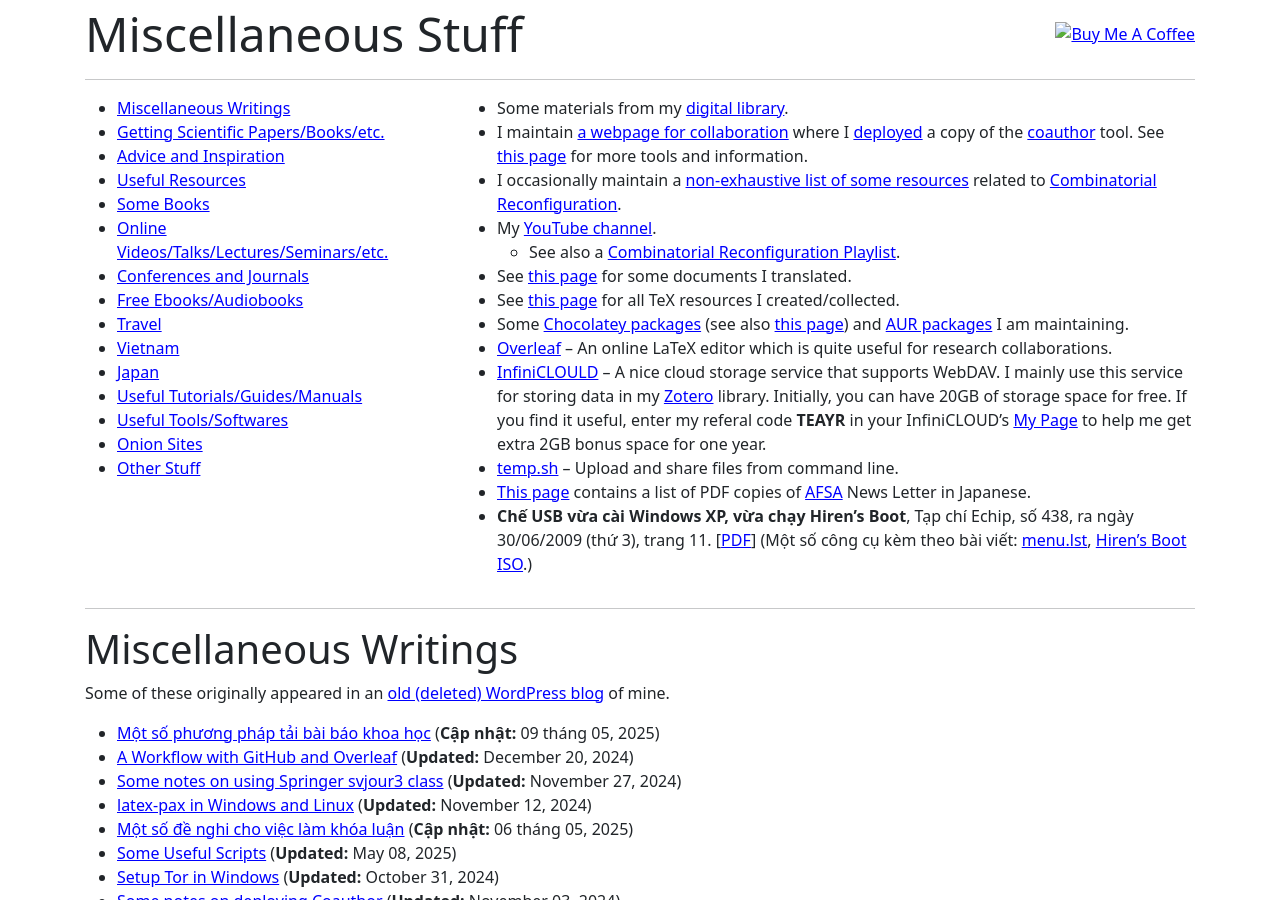
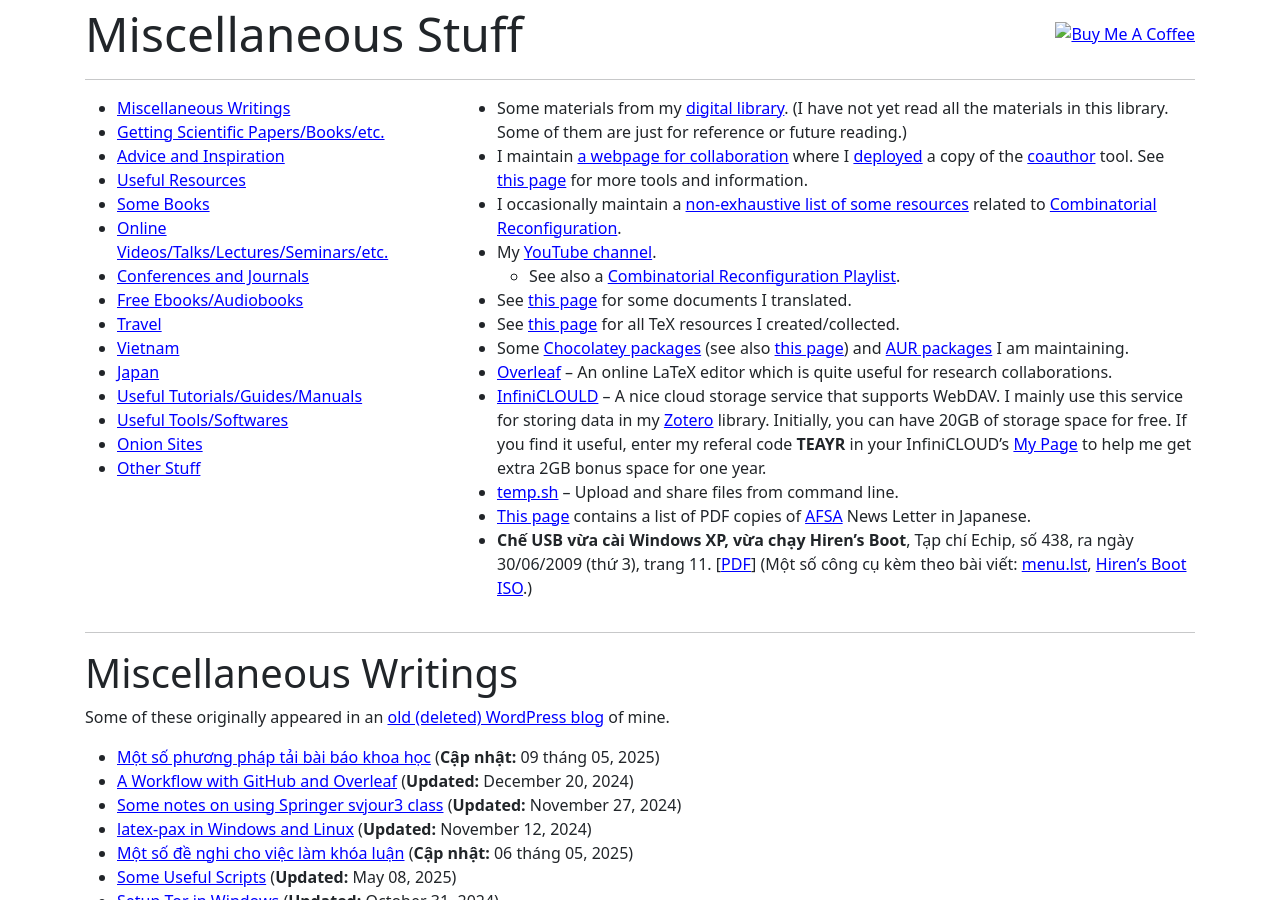
Before and after one commit to hoanganhduc/hoanganhduc.github.io, a Jekyll site: the page built from misc.md, in a window 1280 px wide and 900 px high. Built offline with Jekyll 4.4.1, drawn with Linux system fonts in a browser that asks for light colours; nearby versions of some CDN libraries; a style sheet for code colours, icons or effects is not loaded.

Commit message:
Updated @ 2025-05-12  14:42:21 ICT

```diff
--- a/misc.md
+++ b/misc.md
@@ -20,7 +20,7 @@ lang: en
 </div>
 
 <div class="col-xs-12 col-sm-8 col-md-8 col-lg-8" markdown="1">
-* Some materials from my [digital library]({{ site.baseurl }}/library/).
+* Some materials from my [digital library]({{ site.baseurl }}/library/). (I have not yet read all the materials in this library. Some of them are just for reference or future reading.)
 * I maintain [a webpage for collaboration](https://coauthor.hoanganhduc.org/) where I [deployed]({% link _posts/2024-10-25-some-notes-on-deploying-coauthor.md %}) a copy of the [coauthor](https://github.com/edemaine/coauthor) tool. See [this page](https://github.com/edemaine/cosuite) for more tools and information.
 * I occasionally maintain a [non-exhaustive list of some resources]({% link reconf/index.md %}) related to [Combinatorial Reconfiguration](https://en.wikipedia.org/wiki/Reconfiguration).
 * My [YouTube channel](https://www.youtube.com/@hoanganhduc).
```
Also changed, not shown: 1 other file.
